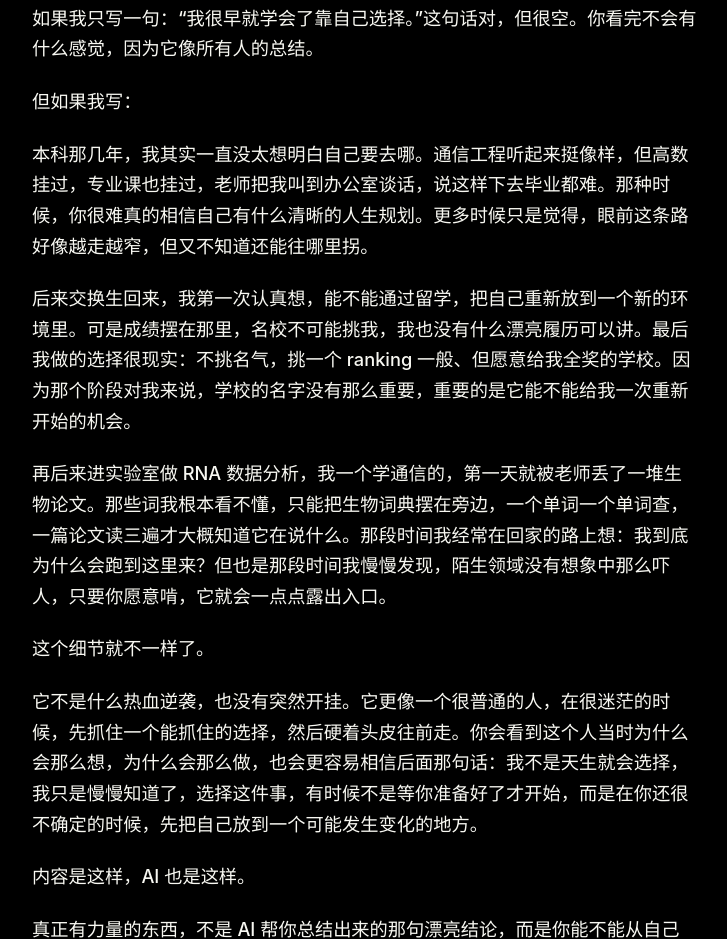
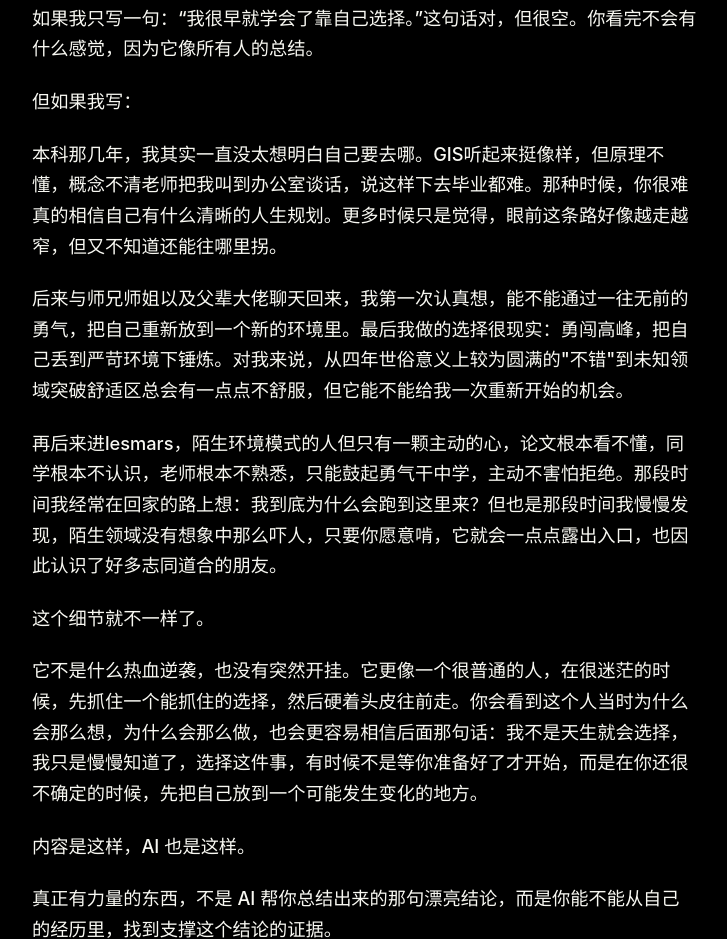
Before and after one commit to Ra1ndr0op/Ra1ndr0op.github.io, a website: page posts/ai-cannot-publish.html in a window 1280 px wide. Shown: the part 4100-5039 px from the top of the page, without its empty margins (263-990 px from the left). Drawn offline with Linux system fonts and the light colour scheme.

Commit message:
upadate site

```diff
--- a/posts/ai-cannot-publish.html
+++ b/posts/ai-cannot-publish.html
@@ -78,9 +78,9 @@
           <p>我自己那段迷茫中选择重新 remake 的经历也是这样。</p>
           <p>如果我只写一句：“我很早就学会了靠自己选择。”这句话对，但很空。你看完不会有什么感觉，因为它像所有人的总结。</p>
           <p>但如果我写：</p>
-          <p>本科那几年，我其实一直没太想明白自己要去哪。通信工程听起来挺像样，但高数挂过，专业课也挂过，老师把我叫到办公室谈话，说这样下去毕业都难。那种时候，你很难真的相信自己有什么清晰的人生规划。更多时候只是觉得，眼前这条路好像越走越窄，但又不知道还能往哪里拐。</p>
-          <p>后来交换生回来，我第一次认真想，能不能通过留学，把自己重新放到一个新的环境里。可是成绩摆在那里，名校不可能挑我，我也没有什么漂亮履历可以讲。最后我做的选择很现实：不挑名气，挑一个 ranking 一般、但愿意给我全奖的学校。因为那个阶段对我来说，学校的名字没有那么重要，重要的是它能不能给我一次重新开始的机会。</p>
-          <p>再后来进实验室做 RNA 数据分析，我一个学通信的，第一天就被老师丢了一堆生物论文。那些词我根本看不懂，只能把生物词典摆在旁边，一个单词一个单词查，一篇论文读三遍才大概知道它在说什么。那段时间我经常在回家的路上想：我到底为什么会跑到这里来？但也是那段时间我慢慢发现，陌生领域没有想象中那么吓人，只要你愿意啃，它就会一点点露出入口。</p>
+          <p>本科那几年，我其实一直没太想明白自己要去哪。GIS听起来挺像样，但原理不懂，概念不清老师把我叫到办公室谈话，说这样下去毕业都难。那种时候，你很难真的相信自己有什么清晰的人生规划。更多时候只是觉得，眼前这条路好像越走越窄，但又不知道还能往哪里拐。</p>
+          <p>后来与师兄师姐以及父辈大佬聊天回来，我第一次认真想，能不能通过一往无前的勇气，把自己重新放到一个新的环境里。最后我做的选择很现实：勇闯高峰，把自己丢到严苛环境下锤炼。对我来说，从四年世俗意义上较为圆满的"不错"到未知领域突破舒适区总会有一点点不舒服，但它能不能给我一次重新开始的机会。</p>
+          <p>再后来进lesmars，陌生环境模式的人但只有一颗主动的心，论文根本看不懂，同学根本不认识，老师根本不熟悉，只能鼓起勇气干中学，主动不害怕拒绝。那段时间我经常在回家的路上想：我到底为什么会跑到这里来？但也是那段时间我慢慢发现，陌生领域没有想象中那么吓人，只要你愿意啃，它就会一点点露出入口，也因此认识了好多志同道合的朋友。</p>
           <p>这个细节就不一样了。</p>
           <p>它不是什么热血逆袭，也没有突然开挂。它更像一个很普通的人，在很迷茫的时候，先抓住一个能抓住的选择，然后硬着头皮往前走。你会看到这个人当时为什么会那么想，为什么会那么做，也会更容易相信后面那句话：我不是天生就会选择，我只是慢慢知道了，选择这件事，有时候不是等你准备好了才开始，而是在你还很不确定的时候，先把自己放到一个可能发生变化的地方。</p>
           <p>内容是这样，AI 也是这样。</p>
```
Also changed, not shown: index.html (+2 -2 lines).
